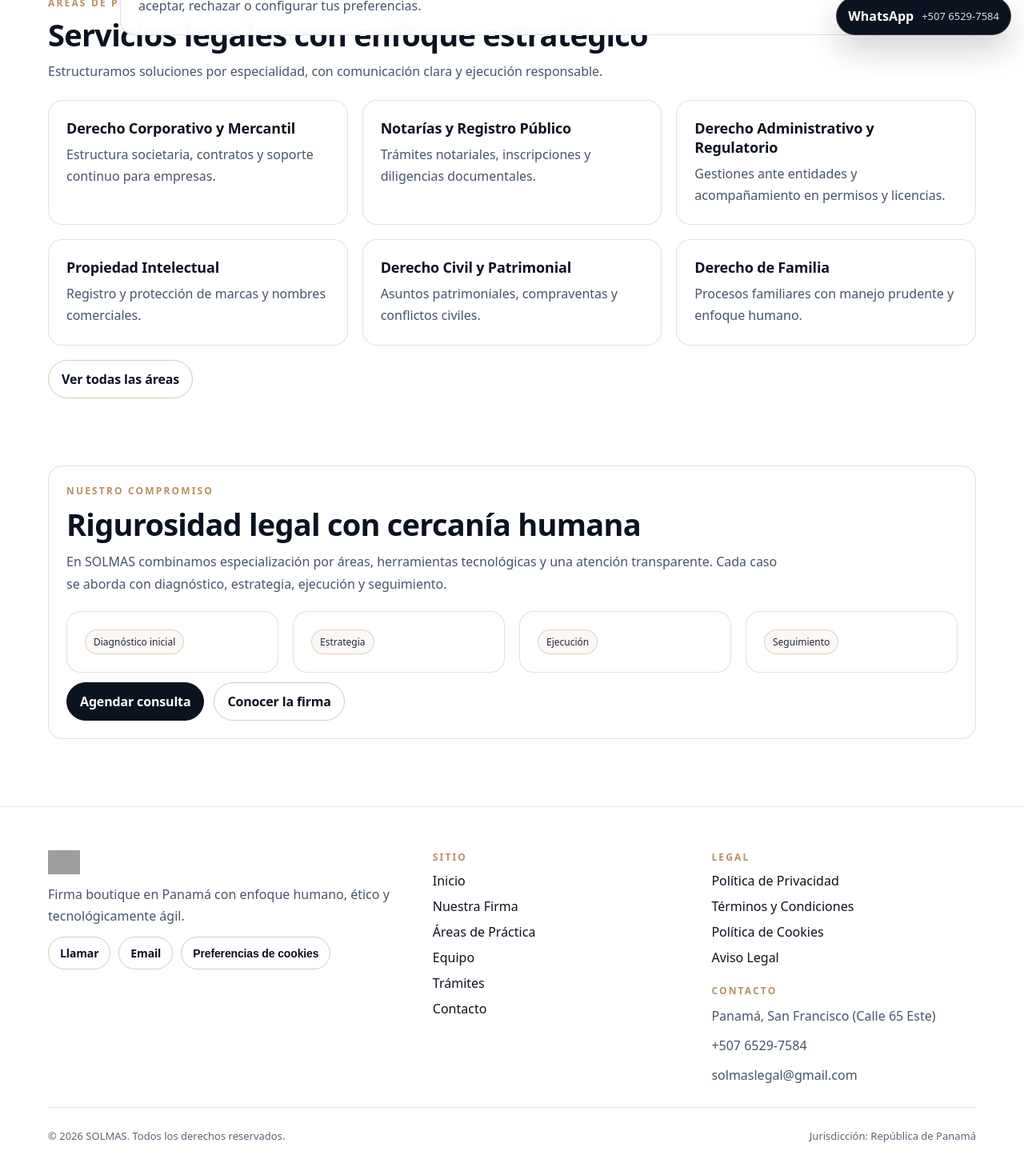
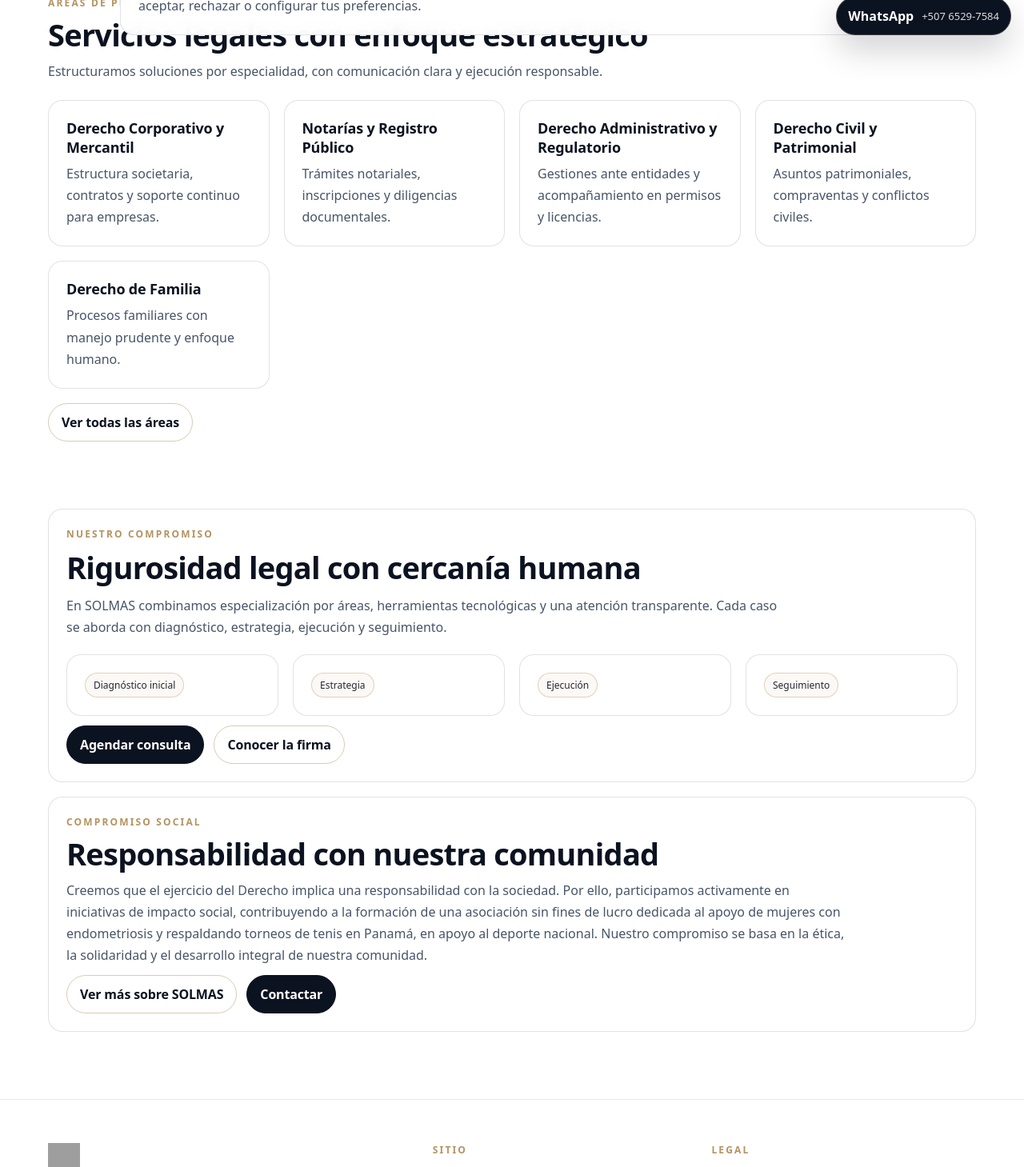
Before and after one commit to lulabtechnology/solmas-web, a Next.js app: page / in a window 1280 px wide. Shown: the part 740-2199 px from the top of the page at 80% size. Built offline with nearby package versions, Linux system fonts and the light colour scheme; grey boxes are pictures that could not be loaded.

Commit message:
Update page.tsx

```diff
--- a/app/page.tsx
+++ b/app/page.tsx
@@ -15,14 +15,20 @@ export default function HomePage() {
             Estructuramos soluciones por especialidad, con comunicación clara y ejecución responsable.
           </p>
 
-          <div className="grid" style={{ marginTop: 22, gridTemplateColumns: "repeat(3, 1fr)" }}>
+          <div
+            className="grid"
+            style={{
+              marginTop: 22,
+              gridTemplateColumns: "repeat(auto-fit, minmax(260px, 1fr))",
+            }}
+          >
             {[
               ["Derecho Corporativo y Mercantil", "Estructura societaria, contratos y soporte continuo para empresas."],
               ["Notarías y Registro Público", "Trámites notariales, inscripciones y diligencias documentales."],
               ["Derecho Administrativo y Regulatorio", "Gestiones ante entidades y acompañamiento en permisos y licencias."],
-              ["Propiedad Intelectual", "Registro y protección de marcas y nombres comerciales."],
+              // ✅ QUITADO: Propiedad Intelectual
               ["Derecho Civil y Patrimonial", "Asuntos patrimoniales, compraventas y conflictos civiles."],
-              ["Derecho de Familia", "Procesos familiares con manejo prudente y enfoque humano."]
+              ["Derecho de Familia", "Procesos familiares con manejo prudente y enfoque humano."],
             ].map(([t, d]) => (
               <div key={t} className="card">
                 <div className="card-pad">
@@ -74,10 +80,32 @@ export default function HomePage() {
               </div>
             </div>
           </div>
+
+          {/* ✅ Compromiso Social */}
+          <div className="card" style={{ marginTop: 18 }}>
+            <div className="card-pad" style={{ display: "grid", gap: 10 }}>
+              <div className="kicker">Compromiso social</div>
+              <h2 className="h2">Responsabilidad con nuestra comunidad</h2>
+              <p className="p" style={{ maxWidth: 980 }}>
+                Creemos que el ejercicio del Derecho implica una responsabilidad con la sociedad. Por ello,
+                participamos activamente en iniciativas de impacto social, contribuyendo a la formación de una
+                asociación sin fines de lucro dedicada al apoyo de mujeres con endometriosis y respaldando torneos
+                de tenis en Panamá, en apoyo al deporte nacional. Nuestro compromiso se basa en la ética, la
+                solidaridad y el desarrollo integral de nuestra comunidad.
+              </p>
+              <div style={{ display: "flex", gap: 12, flexWrap: "wrap" }}>
+                <a className="btn" href="/nuestra-firma">
+                  Ver más sobre SOLMAS
+                </a>
+                <a className="btn primary" href="/contacto">
+                  Contactar
+                </a>
+              </div>
+            </div>
+          </div>
         </div>
       </section>
 
-      {/* ✅ IMPORTANTE: style normal, NO styled-jsx */}
       <style>{`
         @media (max-width: 980px){
           .grid{ grid-template-columns: 1fr !important; }
```
